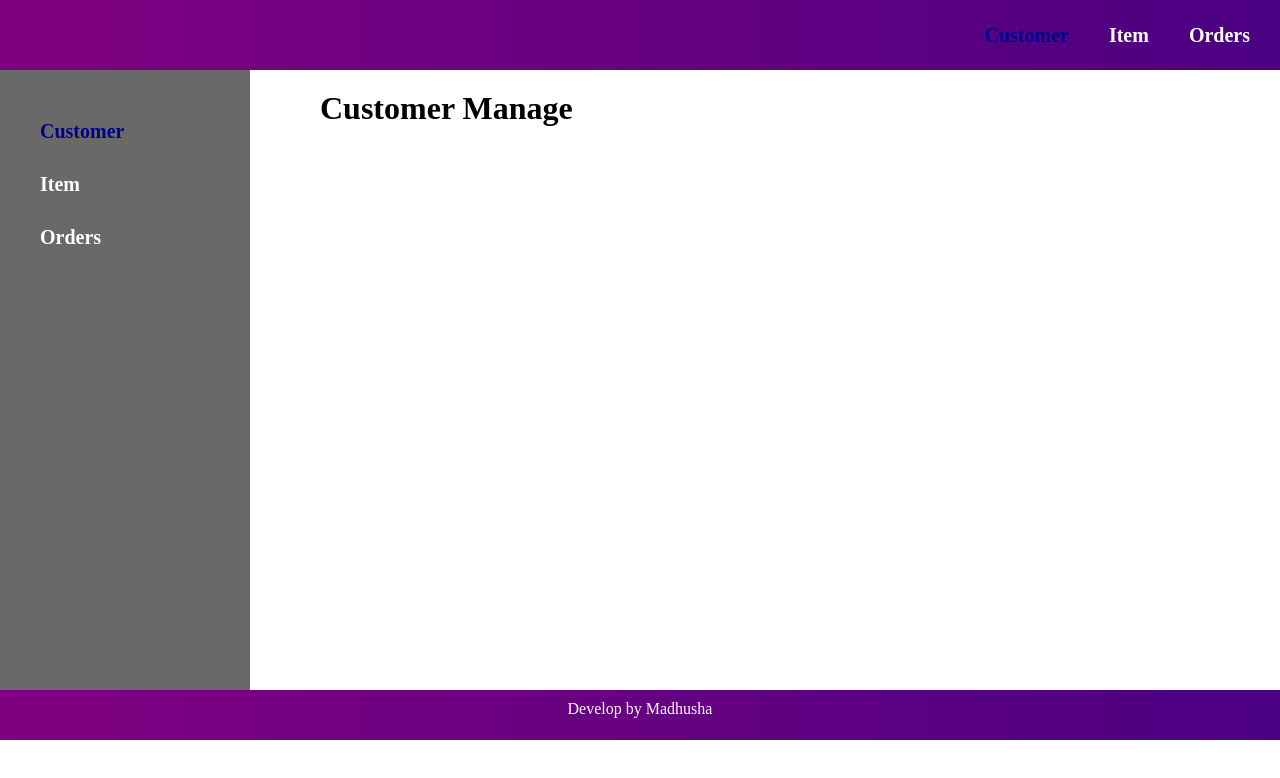
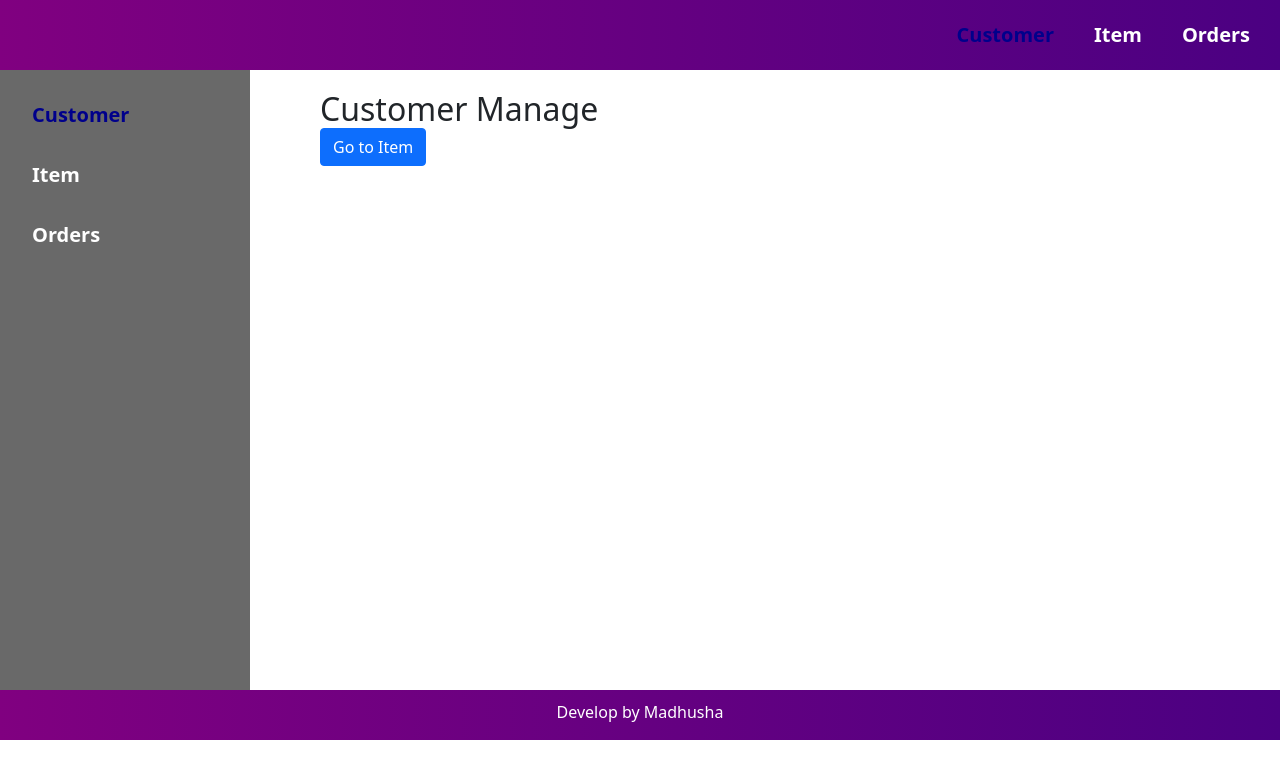
Before and after one commit to MadhushaPrasad/Crud-with-angular, an Angular app: page /customer in a window 1280 px wide. Shown: the top 778 px of the page. Built offline with nearby package versions, Linux system fonts and the light colour scheme.

Commit message:
navigate with two component in angular

```diff
--- a/src/app/app.module.ts
+++ b/src/app/app.module.ts
@@ -24,7 +24,7 @@ import {NoContentComponent} from './views/no-content/no-content.component';
   ],
   imports: [
     BrowserModule,
-    AppRoutingModule
+    AppRoutingModule,
   ],
   providers: [],
   bootstrap: [AppComponent]
--- a/src/app/views/customer/customer.component.html
+++ b/src/app/views/customer/customer.component.html
@@ -1 +1,4 @@
-<h1>Customer Manage</h1>
+<div class="jumbotron">
+  <h1>Customer Manage</h1>
+  <button (click)="navigateToItem()" class="btn btn-primary" style="cursor: pointer">Go to Item</button>
+</div>
--- a/src/app/views/customer/customer.component.ts
+++ b/src/app/views/customer/customer.component.ts
@@ -1,4 +1,5 @@
-import { Component, OnInit } from '@angular/core';
+import {Component, OnInit} from '@angular/core';
+import {Router} from "@angular/router";
 
 @Component({
   selector: 'app-customer',
@@ -7,9 +8,13 @@ import { Component, OnInit } from '@angular/core';
 })
 export class CustomerComponent implements OnInit {
 
-  constructor() { }
+  constructor(private router: Router) {
+  }
 
   ngOnInit(): void {
   }
 
+  navigateToItem() {
+    this.router.navigate(['/item']);
+  }
 }
--- a/src/styles.css
+++ b/src/styles.css
@@ -1,2 +1,3 @@
 /* You can add global styles to this file, and also import other style files */
 @import "~normalize.css/normalize.css";
+@import url("https://cdn.jsdelivr.net/npm/bootstrap@5.0.2/dist/css/bootstrap.min.css");
```
